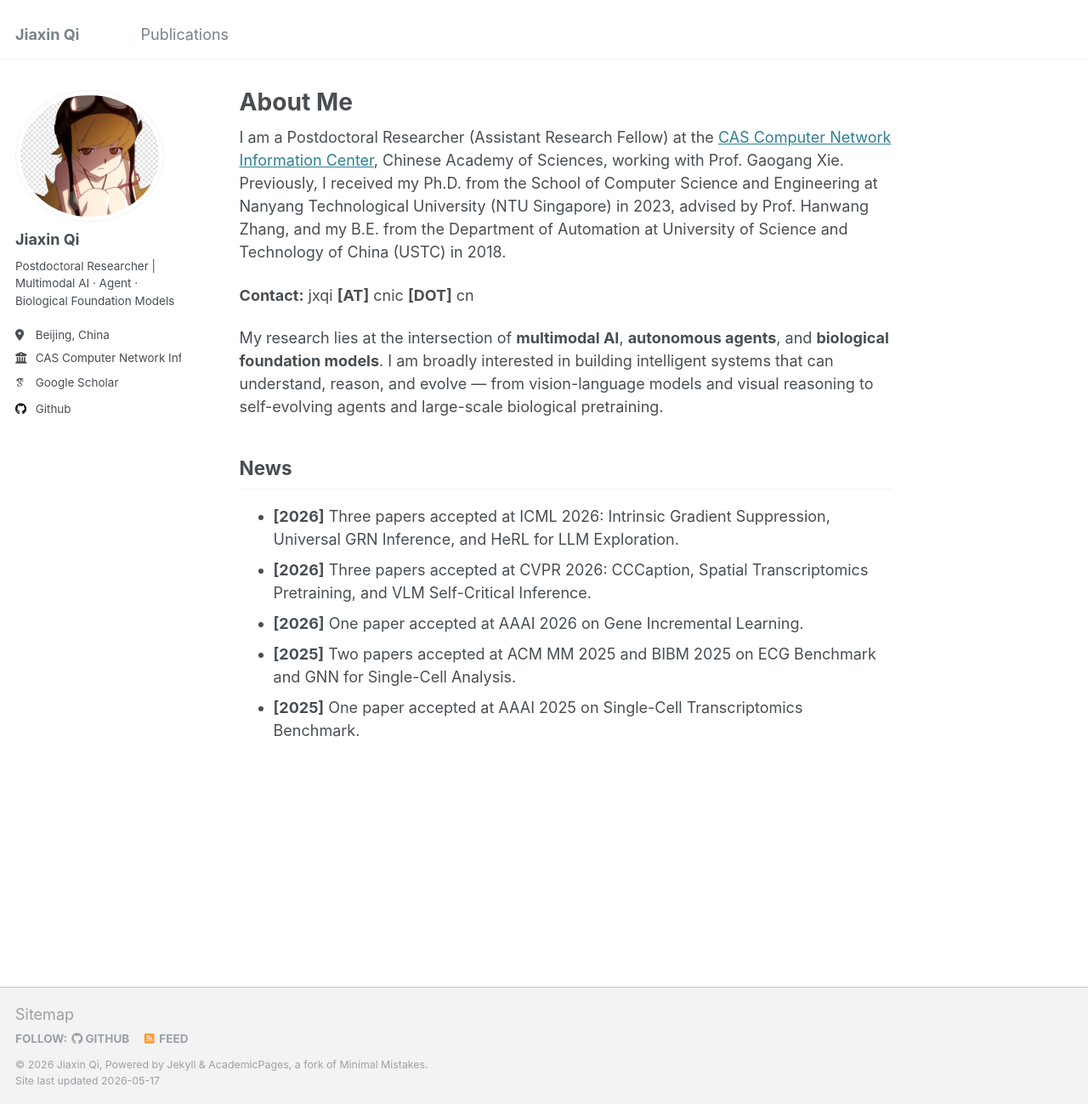
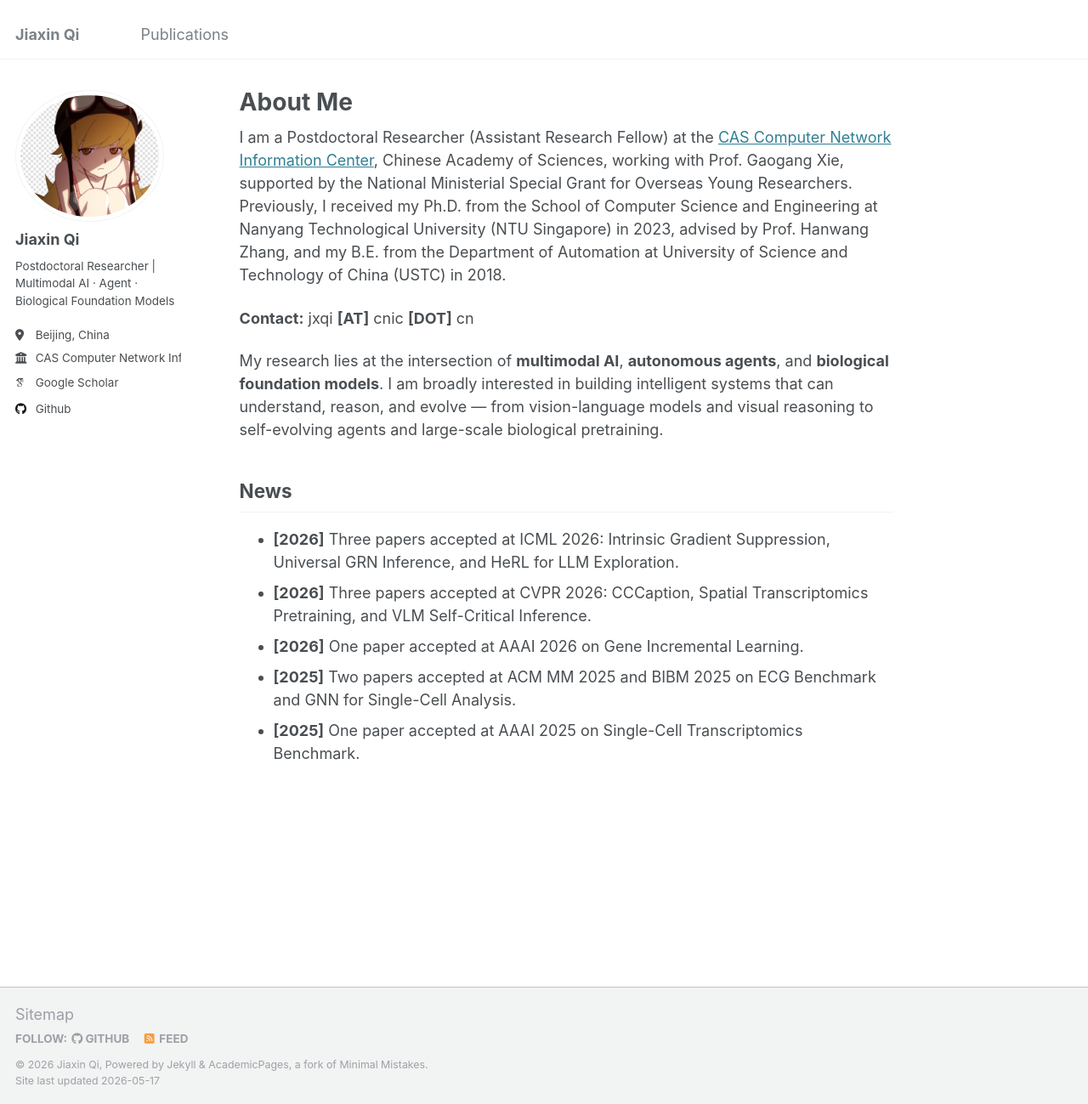
Before and after one commit to simpleshinobu/simpleshinobu.github.io, a Jekyll site: the page built from _pages/about.md, in a window 1280 px wide and 1299 px high. Shown: the whole window at 85% size. Built offline with Jekyll 4.4.1, drawn with Linux system fonts in a browser that asks for light colours; some web fonts are replaced.

Commit message:
feat: add National Ministerial Special Grant funding acknowledgment to about page
Co-Authored-By: Claude Opus 4.7 <noreply@anthropic.com>

```diff
--- a/_pages/about.md
+++ b/_pages/about.md
@@ -7,7 +7,7 @@ redirect_from:
   - /about.html
 ---
 
-I am a Postdoctoral Researcher (Assistant Research Fellow) at the [CAS Computer Network Information Center](https://www.cnic.cn/), Chinese Academy of Sciences, working with Prof. Gaogang Xie. Previously, I received my Ph.D. from the School of Computer Science and Engineering at Nanyang Technological University (NTU Singapore) in 2023, advised by Prof. Hanwang Zhang, and my B.E. from the Department of Automation at University of Science and Technology of China (USTC) in 2018.
+I am a Postdoctoral Researcher (Assistant Research Fellow) at the [CAS Computer Network Information Center](https://www.cnic.cn/), Chinese Academy of Sciences, working with Prof. Gaogang Xie, supported by the National Ministerial Special Grant for Overseas Young Researchers. Previously, I received my Ph.D. from the School of Computer Science and Engineering at Nanyang Technological University (NTU Singapore) in 2023, advised by Prof. Hanwang Zhang, and my B.E. from the Department of Automation at University of Science and Technology of China (USTC) in 2018.
 
 **Contact:** jxqi **[AT]** cnic **[DOT]** cn
 
```
